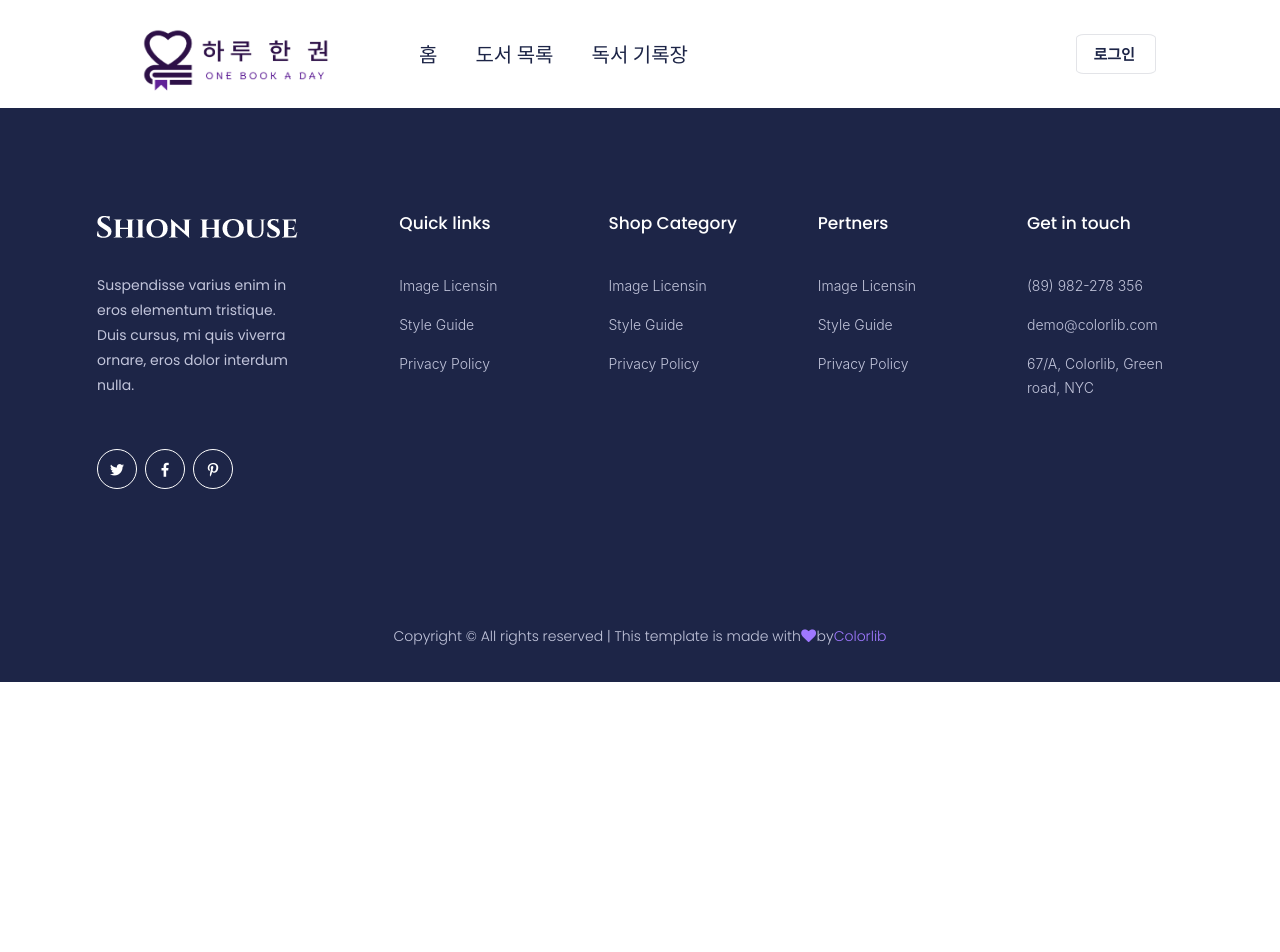
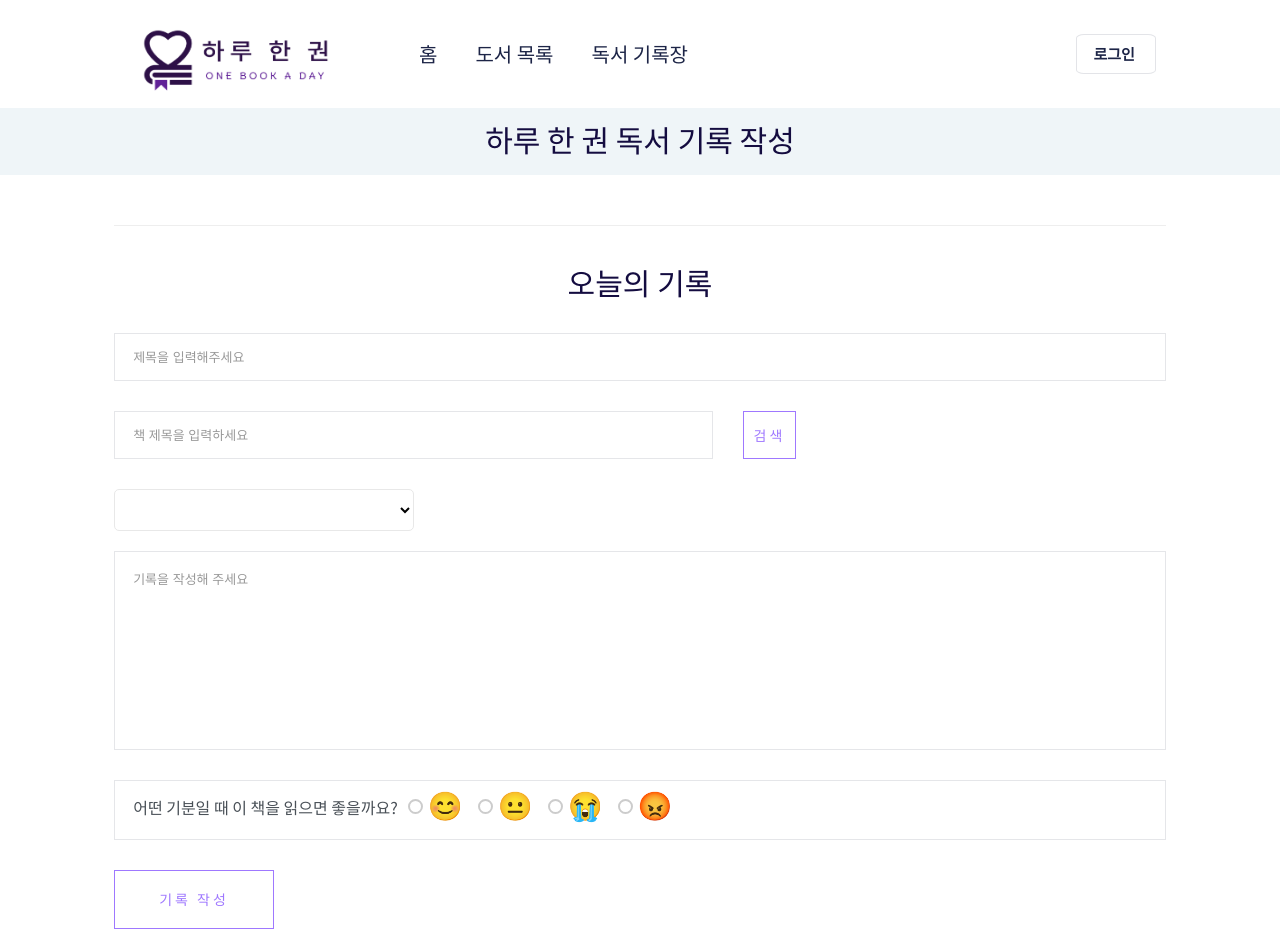
Before and after one commit to hhj71/one_book_a_day_, a React (Create React App) app: page /Board/insert in a window 1280 px wide. Shown: the top 952 px of the page. Before the commit the page ends 800 px from the top, so only its background shows below. Built offline with nearby package versions, Linux system fonts and the light colour scheme; a web font is replaced by a local one.

Commit message:
11/07 로그인, 게시판 수정

```diff
--- a/src/App.js
+++ b/src/App.js
@@ -11,6 +11,8 @@ import BoardDetail from "./components/board/BoardDetail";
 import { QueryClient, QueryClientProvider } from 'react-query';
 import BookDetail from "./components/book/BookDetail";
 import Login from "./components/member/Login";
+import SignUp from "./components/member/SignUp";
+import BoardInsert from "./components/board/BoardInsert";
 
 function App() {
     const queryClient = new QueryClient();
@@ -24,8 +26,10 @@ function App() {
               <Route path={"/Book/list"} element={<BookList/>}/>
               <Route path={"/Book/detail/:bno"} element={<BookDetail/>}/>
               <Route path={"/Board/list"} element={<BoardList/>}/>
+              <Route path={"/Board/insert"} element={<BoardInsert/>}/>
               <Route path={"/Board/detail/:no"} element={<BoardDetail/>}/>
               <Route path={"/Member/login"} element={<Login/>}/>
+              <Route path={"/Member/signup"} element={<SignUp/>}/>
           </Routes>
             </QueryClientProvider>
           <Footer/>
--- a/src/components/board/BoardInsert.js
+++ b/src/components/board/BoardInsert.js
@@ -9,14 +9,13 @@ function BoardInsert() {
     const subjectRef = useRef(null);
     const contentRef = useRef(null);
 
+    const [searchQuery, setSearchQuery] = useState("");
     const [bList, setBList] = useState([]);
     const userId = window.sessionStorage.getItem("id")
     const userName = window.sessionStorage.getItem("name");
     const [subject, setSubject] = useState("");
     const [content, setContent] = useState("");
-    const [bno, setBno] = useState(0);
     const [tag, setTag] = useState("");
-    const [btitle, setBtitle] = useState("");
     const [selectedBook, setSelectedBook] = useState({
         bno: null,
         btitle: "",
@@ -24,20 +23,33 @@ function BoardInsert() {
         bwriter: ""
     })
 
-    const [result, setResult] = useState("");
-    // 서버로부터 데이터 전송
-    const {isLoading,mutate:insert}=useMutation(
+    // const [result, setResult] = useState("");
+    // // 서버로부터 데이터 전송
+    const handleTagChange = (event) => {
+        setTag(event.target.value)
+    }
+    const fetchBooks = async (query) => {
+        try {
+            const response = await apiClient.get(`/board/booksearch`, {
+                params: { btitle: searchQuery }
+            });
+            setBList(response.data);
+        } catch (error) {
+            console.error("책 검색 실패:", error);
+        }
+    }
+    const {mutate:insert}=useMutation(
         async ()=>{
             return await apiClient.post(`/board/insert`,{
                 name:userName,
                 subject:subject,
                 content:content,
                 id:userId,
-                bno:bno,
+                bno:selectedBook.bno,
                 tag:tag,
-                btitle:btitle,
-                bcover:bcover,
-                bwriter:bwriter
+                btitle:selectedBook.btitle,
+                bcover:selectedBook.cover,
+                bwriter:selectedBook.writer
 
             })
         },
@@ -55,7 +67,8 @@ function BoardInsert() {
             }
         }
     )
-    const boardInsert=()=>{
+    const boardInsert=(e)=>{
+        e.preventDefault();
         if(userName.trim()==="")
         {
             nameRef.current.focus()
@@ -88,41 +101,71 @@ function BoardInsert() {
                     </div>
                 </div>
             </div>
+            <div className="row">
+                <div className="col-lg-1"></div>
+                <div className="col-lg-10" style={{"paddingLeft":"20px", "paddingRight":"20px"}}>
                     <div className="comment-form">
-                <h4>오늘의 기록</h4>
+                        <h2>오늘의 기록</h2>
                         <form className="form-contact comment_form" action="#" id="commentForm">
-                    <div className="row">
-                        <div className="col-sm-8">
+                            <div className="form-group" >
+                                        <input className="form-control" name="subject" id="subject" type="text"
+                                               placeholder="제목을 입력해주세요"
+                                               value={subject}
+                                               onChange={(e) => setSubject(e.target.value)}
+                                        />
+                            </div>
+                            <div className="form-group" style={{"display":"flex"}}>
+
+                                    <div className="col-7" style={{"paddingLeft":"0px"}}>
+                                    <input className="form-control" name="book" id="book" type="book"
+                                           placeholder="책 제목을 입력하세요" value={searchQuery}
+                                           onChange={(e) => setSearchQuery(e.target.value)}/>
+                                    </div>
+                                    <div className="col-1">
+                                    <button className="button boxed-btn" onClick={fetchBooks} style={{"height":"48px", "padding":"10px"}}>검색</button>
+                                    </div>
+                                    <div className="col-4"></div>
+                            </div>
                                 <div className="form-group">
-                                <input className="form-control" name="subject" id="subject" type="text" placeholder="제목을 입력해주세요"/>
+                                    <div className="col-7">
+                                        <div>
+                                        <select className="nice-select" style={{"marginBottom":"20px", "minWidth":"300px", "marginLeft":"-15px"}}>
+                                            {bList.map(book => (
+                                                <option key={book.bno} value={book.bno}>
+                                                    {book.btitle}
+                                                </option>
+                                            ))}
+                                        </select>
+                                        </div>
+                                    </div>
+                                    <div className="col-5"></div>
+                                </div>
+                            <div className=" form-group">
+                                            <textarea className=" form-control w-100" name=" content" id="content" cols="30" rows="9"
+                                placeholder="기록을 작성해 주세요" style={{"resize": "none", "overflowY": "scroll"}} onChange={(e) => setContent(e.target.value)}>
+                            </textarea>
+                            </div>
+
+                            <div className="form-group">
+                                <div className="form-control" name="tagselect" id="tagselect" style={{"height":"60px"}}>
+                                    <span>어떤 기분일 때 이 책을 읽으면 좋을까요?</span>
+                                    <div className="boardradio">
+                                        <label><input type="radio" name="tag" value="기쁨" checked={tag === "기쁨"} onChange={handleTagChange} />😊</label>
+                                        <label><input type="radio" name="tag" value="보통" checked={tag === "보통"} onChange={handleTagChange} />😐</label>
+                                        <label><input type="radio" name="tag" value="슬픔" checked={tag === "슬픔"} onChange={handleTagChange} />😭</label>
+                                        <label><input type="radio" name="tag" value="화남" checked={tag === "화남"} onChange={handleTagChange} />😡</label>
+                                    </div>
                                 </div>
                             </div>
 
-                        <div className="col-10">
                                 <div className="form-group">
-                                <textarea className="form-control w-100" name="content" id="content" cols="30" rows="9"
-                                          placeholder="기록을 작성해 주세요" style={{"resize": "none"}}></textarea>
-                            </div>
-                        </div>
-
-                        <div className="col-sm-6">
-                            <div className="form-group">
-                                <input className="form-control" name="email" id="email" type="email"
-                                       placeholder="Email"/>
-                            </div>
-                        </div>
-                        <div className="col-12">
-                            <div className="form-group">
-                                <input className="form-control" name="website" id="website" type="text"
-                                       placeholder="Website"/>
-                            </div>
-                        </div>
-                    </div>
-                    <div className="form-group">
-                        <button type="submit" className="button button-contactForm btn_1 boxed-btn">Post Comment
+                                <button type="button" className="button boxed-btn" onClick={boardInsert}>기록 작성
                                 </button>
                             </div>
                         </form>
+                    </div>
+                </div>
+                <div className="col-lg-1"></div>
             </div>
         </Fragment>
 )
--- a/src/components/board/BoardList.js
+++ b/src/components/board/BoardList.js
@@ -112,7 +112,7 @@ function BoardList() {
                             <div className="col-lg-4">
                                 <div className="blog_right_sidebar">
                                     <div className="button-group-area mt-40">
-                                        <Link to={"/"} className="genric-btn default circle arrow" style={{"fontSize": "20px", "marginBottom": "20px"}}>
+                                        <Link to={"/board/insert"} className="genric-btn default circle arrow" style={{"fontSize": "20px", "marginBottom": "20px"}}>
                                             <i class="fa fa-sticky-note"></i>&nbsp;기록하기</Link>
                                     </div>
                                     <aside className="single_sidebar_widget popular_post_widget">
```
Also changed, not shown: src/components/member/Login.js (+26 -6 lines), public/css/style.css. Lines whose indentation alone changed are shown as unchanged.
